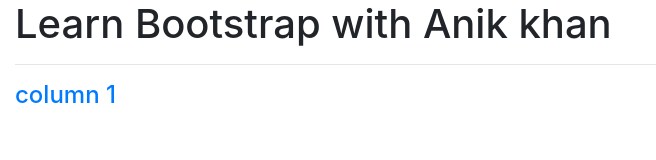
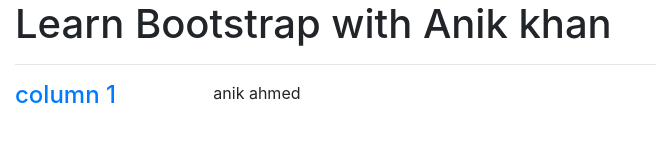
Before and after one commit to Anikkhan95/anik, a plain HTML site: page index.html in a window 1280 px wide. Shown: the whole page, without its empty margins (0-656 px from the left). Drawn offline with nearby package versions, Linux system fonts and the light colour scheme.

Commit message:
new feature

```diff
--- a/index.html
+++ b/index.html
@@ -35,7 +35,9 @@
            </div>
 
 
-
+<div>
+  anik ahmed
+</div>
 
 
             </div>
```
